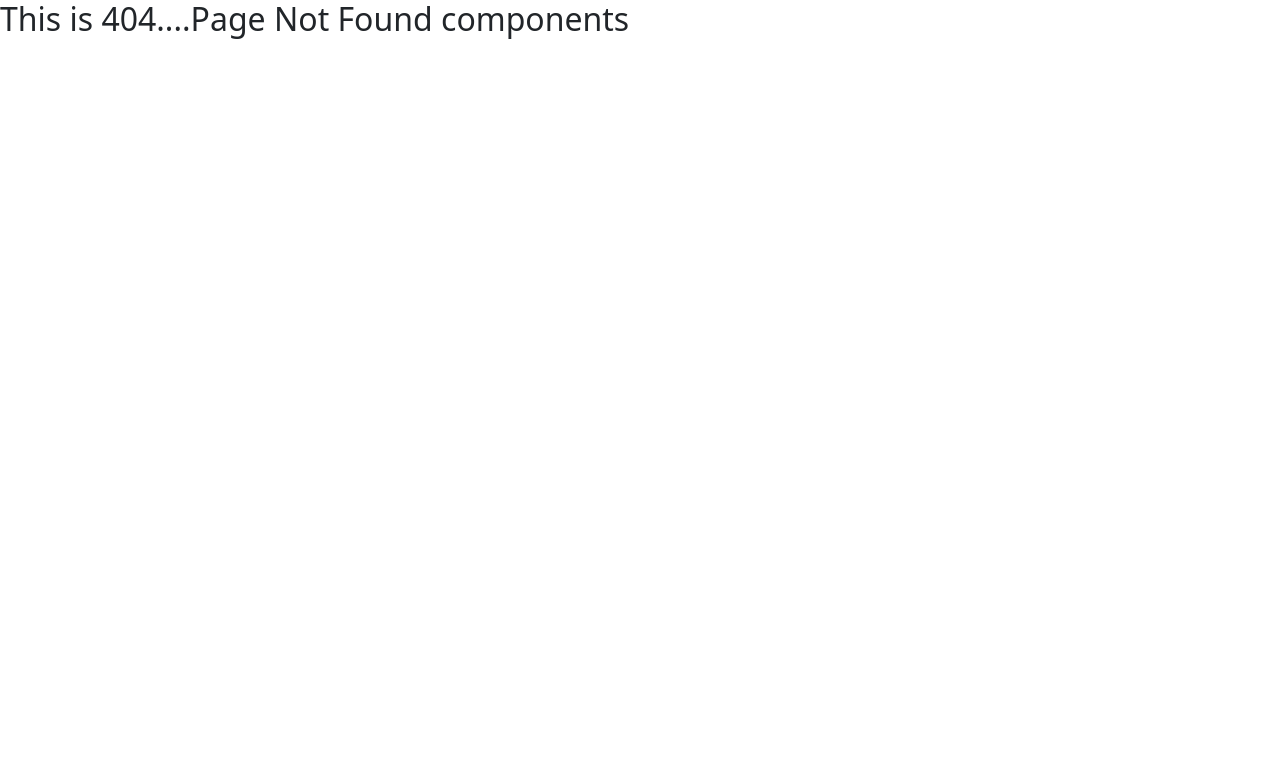
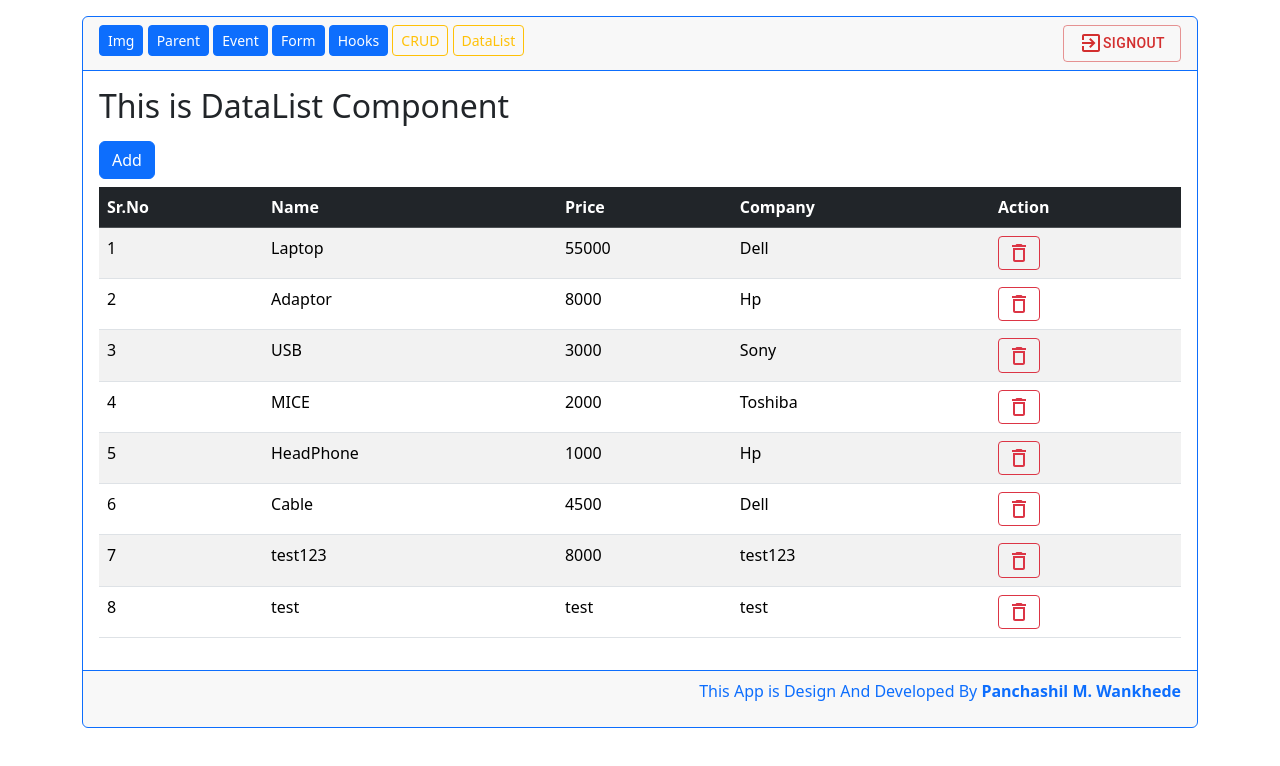
Before and after one commit to Panchashil/OpteamixReact, a React (Create React App) app: page /maindashboard/datalist in a window 1280 px wide. Before the commit this address had no page. Shown: the top 766 px of the page. Built offline with nearby package versions, Linux system fonts and the light colour scheme; data requests are answered from the project's data file; sample sign-in values are in the browser's storage.

Commit message:
21 aug and 22 aug code

```diff
--- a/package.json
+++ b/package.json
@@ -7,6 +7,7 @@
     "@emotion/styled": "^11.13.0",
     "@mui/icons-material": "^5.16.6",
     "@mui/material": "^5.16.6",
+    "@reduxjs/toolkit": "^2.2.7",
     "@testing-library/jest-dom": "^5.17.0",
     "@testing-library/react": "^13.4.0",
     "@testing-library/user-event": "^13.5.0",
@@ -15,6 +16,7 @@
     "react": "^18.3.1",
     "react-bootstrap": "^2.10.4",
     "react-dom": "^18.3.1",
+    "react-redux": "^9.1.2",
     "react-router-dom": "^6.26.0",
     "react-scripts": "5.0.1",
     "web-vitals": "^2.1.4"
--- a/src/MainRouting/routing.js
+++ b/src/MainRouting/routing.js
@@ -16,6 +16,8 @@ import ProductEditComp from "../CRUD/ProductEditComp";
 import ProtectedRouteComp from "./ProtectedRouteComp";
 import UseRefHookComp from "../Hooks/UseRefHookComp";
 import UseContextHookComp from "../Hooks/UseContextHookComp";
+import DataListComp from "../reduxData/DataListComp";
+import AddDataListComp from "../reduxData/AddDataListComp";
 // loazy loading
 const ProductDashCompLazyLoad = React.lazy(()=>import('../CRUD/ProductDashComp'));
 
@@ -40,6 +42,9 @@ const router = createBrowserRouter([
 
         {path:"productadd",element:<ProductAddComp/>},
         {path:"productedit/:id",element:<ProductEditComp />},
+
+        {path:"datalist",element:<DataListComp/>},
+        {path:"adddatalist",element:<AddDataListComp />},
           //parameterize routing
        {path:"classcomp/:id",element:<ClassComp />},
 
--- /dev/null
+++ b/src/features/API/apiSlice.js
@@ -0,0 +1,71 @@
+import { createSlice,createAsyncThunk } from "@reduxjs/toolkit";
+import axios from "axios";
+
+const API_URL = "http://localhost:8888/products";
+
+//  get request
+export const fetchData = createAsyncThunk("api/fetchData", async ()=>{
+    const response =  await axios.get(API_URL);
+    return response.data;
+});
+// delete request
+export const deleteData = createAsyncThunk("api/deleteData", async (id)=>{
+    if(window.confirm(`Are you sure to delete product with id ${id}`)){
+        await axios.delete(`${API_URL}/${id}`);
+        return id;
+    }
+});
+// post request
+export const createData = createAsyncThunk("api/createData", async (newData)=>{
+    const response =  await axios.post(API_URL,newData);
+    return response.data;
+});
+
+const apiSlice = createSlice({
+    name:"api",
+    initialState:{
+        data:[],
+        status:"ideal",  // ideal | loading | succeeded | failed
+        error:null
+    },
+    reducers:{},
+    extraReducers:(builder)=>{
+        builder.
+        addCase(fetchData.pending,(state)=>{
+            state.status = "loading";
+        })
+        .addCase(fetchData.fulfilled,(state,action)=>{
+            state.status = "succeeded";
+            state.data = action.payload;
+        })
+        .addCase(fetchData.rejected,(state,action)=>{
+            state.status = "failed";
+            state.error = action.error.message;
+        })
+        .addCase(deleteData.pending,(state)=>{
+            state.status = "loading";
+        })
+        .addCase(deleteData.fulfilled,(state,action)=>{
+            state.status = "succeeded";
+            state.data = state.data.filter((item)=>item.id !== action.payload);
+        })
+        .addCase(deleteData.rejected,(state,action)=>{
+            state.status = "failed";
+            state.error = action.error.message;
+        })
+        .addCase(createData.pending,(state)=>{
+            state.status = "loading";
+        })
+        .addCase(createData.fulfilled,(state,action)=>{
+            state.status = "succeeded";
+            state.data.push(action.payload);
+        })
+        .addCase(createData.rejected,(state,action)=>{
+            state.status = "failed";
+            state.error = action.error.message;
+        })
+    }
+
+})
+
+export default apiSlice.reducer;
--- /dev/null
+++ b/src/features/Store/store.js
@@ -0,0 +1,10 @@
+import { configureStore } from "@reduxjs/toolkit";
+import apiSlice from "../API/apiSlice";
+
+const store = configureStore({
+    reducer:{
+        api:apiSlice
+    }
+})
+
+export default store;
--- a/src/layout/NavComp.js
+++ b/src/layout/NavComp.js
@@ -14,7 +14,7 @@ const NavComp = () => {
     }
     return (
         // <React.Fragment className="txt">
-        <Fragment className="txt">
+        <Fragment>
             {/* <h2>This is NavComp</h2> */}
             <Link to="images" className='btn btn-primary btn-sm'>Img</Link>{" "}
             <Link to="parent" className='btn btn-primary btn-sm'>Parent</Link>{" "}
@@ -22,6 +22,7 @@ const NavComp = () => {
             <Link to="form" className='btn btn-primary btn-sm'>Form</Link>{" "}
             <Link to="hooks" className='btn btn-primary btn-sm'>Hooks</Link>{" "}
             <Link to="productdash" className='btn btn-outline-warning btn-sm'>CRUD</Link>{" "}
+            <Link to="datalist" className='btn btn-outline-warning btn-sm'>DataList</Link>{" "}
             {/* sign out button  */}
             <Button variant="outlined" onClick={()=>singOut()} color="error" style={{"float":"right"}}>
                <ExitToAppIcon></ExitToAppIcon> SignOut
--- /dev/null
+++ b/src/reduxData/AddDataListComp.js
@@ -0,0 +1,51 @@
+
+import React, { useState } from 'react';
+import { useNavigate } from 'react-router-dom';
+import { useDispatch } from 'react-redux';
+import { createData } from '../features/API/apiSlice';
+
+const AddDataListComp = () => {
+    const dispatch = useDispatch();
+    const nav = useNavigate();
+    const [products,setProducts]  = useState({
+      name:'',
+      price:'',
+      company:''
+    })
+
+    const inputChnageHandler = (event)=>{
+        setProducts({...products,[event.target.name]:event.target.value})
+    }
+
+  const addProduct = (event)=>{
+  event.preventDefault();
+  dispatch(createData(products));
+  nav("/maindashboard/datalist");
+
+  }
+    return (
+        <div>
+            <h2>This is Add DataList Component</h2>
+            <div className='row'>
+                <div className='col-sm-3'></div>
+                <div className='col-sm-6'>
+
+                 <form onSubmit={addProduct}>
+                    <input type='text' name='name' onChange={inputChnageHandler} value={products.name}
+                    className='form-control'placeholder='enter product name'  /> <br />
+                    <input type='text' name='price' onChange={inputChnageHandler} value={products.price}
+                    className='form-control'placeholder='enter product price'  /> <br />
+                    <input type='text' name='company' onChange={inputChnageHandler} value={products.company}
+                    className='form-control'placeholder='enter product compony'  /> <br />
+
+                   <button type='submit' className='btn btn-primary mt-2'>Add product</button>
+                 </form>
+
+                </div>
+                <div className='col-sm-3'></div>
+           </div>
+        </div>
+    )
+}
+
+export default AddDataListComp
--- /dev/null
+++ b/src/reduxData/DataListComp.js
@@ -0,0 +1,68 @@
+import React, { useEffect } from 'react';
+import { useDispatch,useSelector } from 'react-redux';
+import { fetchData,deleteData } from '../features/API/apiSlice';
+import { Button } from '@mui/material';
+import DeleteOutlineIcon from '@mui/icons-material/DeleteOutline';
+import { Link } from 'react-router-dom';
+
+const DataListComp = () => {
+
+const dispatch = useDispatch();
+const data = useSelector((state)=>state.api.data);
+const status = useSelector((state)=>state.api.status);
+const erorr = useSelector((state)=>state.api.error);
+
+useEffect(()=>{
+    if(status==="ideal"){
+     dispatch(fetchData())
+    }
+},[status,dispatch]);
+
+const deleteRecord = (id)=>{
+    dispatch(deleteData(id));
+}
+
+let content;
+
+ if(status==="loading"){
+     content = "<div>Loading...</div>"
+ }else if(status==="succeeded"){
+
+    content = (
+        <table className='table table-hover table-striped'>
+            <thead>
+                <tr className='table-dark'>
+                    <th>Sr.No</th><th>Name</th><th>Price</th><th>Company</th><th>Action</th>
+                </tr>
+            </thead>
+            <tbody>
+                {
+                 data.length > 0 &&   data.map((val,index)=>{
+                        return <tr key={index}>
+                            <td>{index+1}</td>
+                            <td>{val.name}</td>
+                            <td>{val.price}</td>
+                            <td>{val.company}</td>
+                            <td>
+                                <button type='button' className='btn btn-outline-danger btn-sm' onClick={()=>deleteRecord(val.id)}>
+                                    <DeleteOutlineIcon></DeleteOutlineIcon>
+                                </button>
+                            </td>
+                        </tr>
+                    })
+                }
+            </tbody>
+        </table>
+    )
+ }
+
+    return (
+        <div>
+            <h2>This is DataList Component</h2>
+            <Link to='/maindashboard/adddatalist' className='btn btn-primary mt-2 mb-2'>Add</Link>
+            {content}
+        </div>
+    )
+}
+
+export default DataListComp
--- a/src/shared/database/db.json
+++ b/src/shared/database/db.json
@@ -43,9 +43,9 @@
       "id": 9
     },
     {
-      "name": "Battaries",
-      "price": "200",
-      "company": "Nippo",
+      "name": "test",
+      "price": "test",
+      "company": "test",
       "id": 10
     }
   ],
```
Also changed, not shown: src/index.js (+7 -2 lines), angular.txt, react-redux.png, 1 other file (tests, documents, lock files or other folders).
